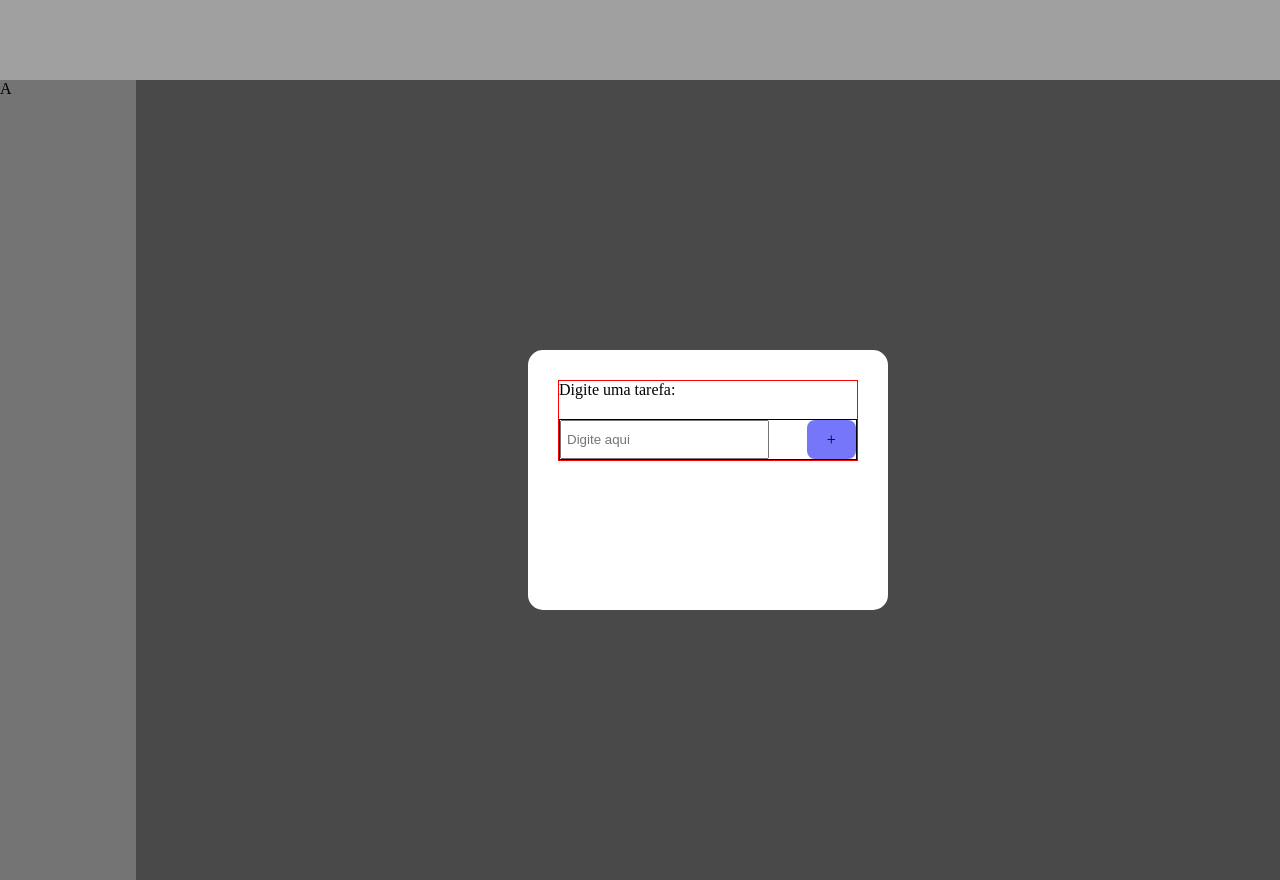
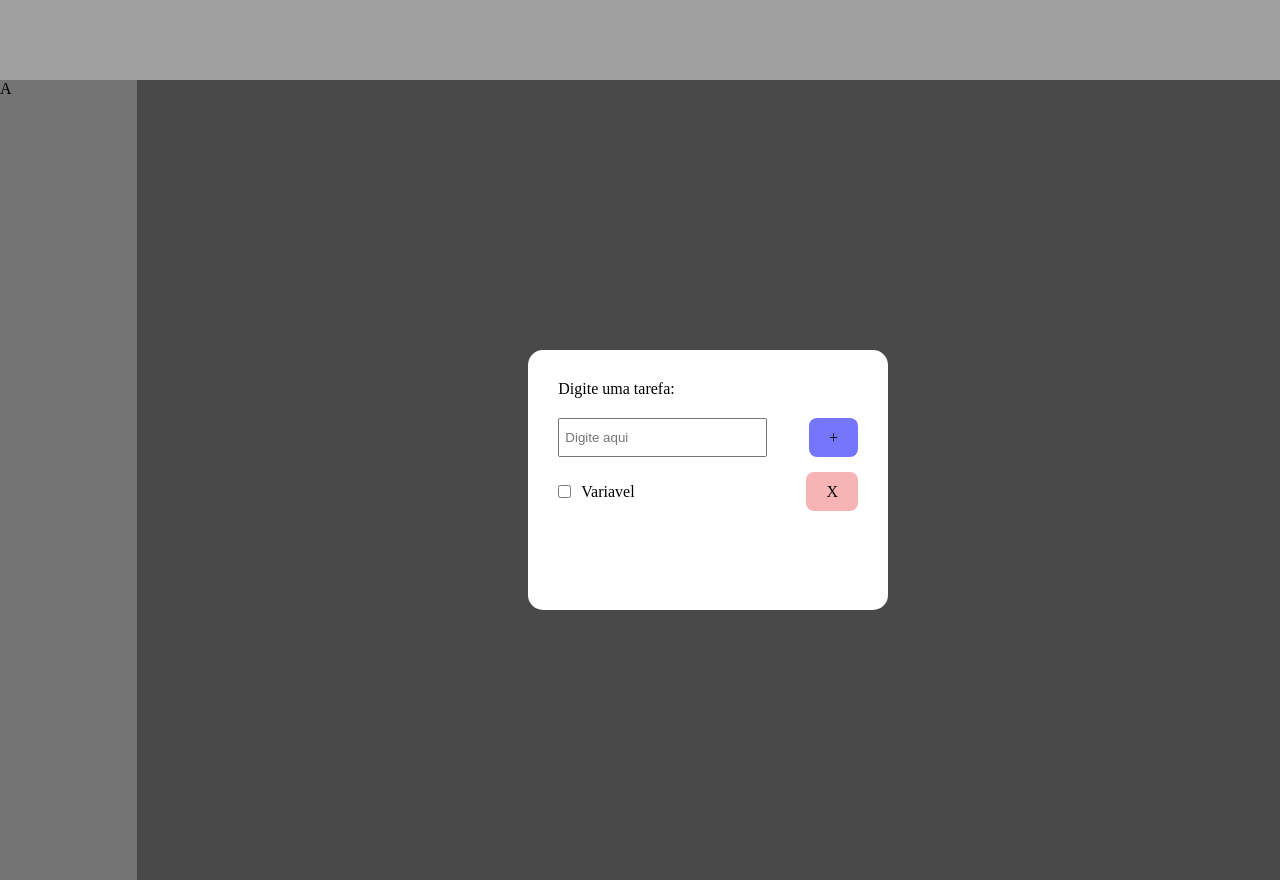
Before and after one commit to marcellx44/Front-End, a React (Vite) app in the folder React-To-Do-List/to-do-list/: page / in a window 1280 px wide. Built offline with nearby package versions, Linux system fonts and the light colour scheme.

Commit message:
Adicionei o componente TodoItem

```diff
--- a/React-To-Do-List/to-do-list/src/components/TodoForm/to-do-form.estilos.css
+++ b/React-To-Do-List/to-do-list/src/components/TodoForm/to-do-form.estilos.css
@@ -1,11 +1,12 @@
 .container-form{
-    border: 1px solid red;
+    /* border: 1px solid red; */
     display:flex;
     flex-wrap: wrap;
     align-content: start;
+    margin-bottom:15px;
 }
 .container-submit{
-    border: 1px solid black;
+    /* border: 1px solid black; */
     display:flex;
     flex-basis: 100%;
     justify-content: space-between;
--- a/React-To-Do-List/to-do-list/src/components/TodoItem/TodoItem.tsx
+++ b/React-To-Do-List/to-do-list/src/components/TodoItem/TodoItem.tsx
@@ -0,0 +1,10 @@
+import "./to-do-item.estilos.css"
+export function TodoItem(){
+    return(
+        <div className="container-item">
+            <input type="checkbox" id='check' />
+            <p>Variavel</p>
+            <button id="excluir">X</button>
+        </div>
+    )
+}
--- a/React-To-Do-List/to-do-list/src/components/TodoItem/to-do-item.estilos.css
+++ b/React-To-Do-List/to-do-list/src/components/TodoItem/to-do-item.estilos.css
@@ -0,0 +1,13 @@
+.container-item{
+    /* border: 1px solid green; */
+    display:flex;
+    justify-content: center;
+    align-items: center;
+}
+.container-item>p{
+    padding-left:10px;
+    flex-basis:80%
+}
+#excluir{
+    background-color: rgb(247, 180, 180);
+}
--- a/React-To-Do-List/to-do-list/src/components/TodoList/TodoList.tsx
+++ b/React-To-Do-List/to-do-list/src/components/TodoList/TodoList.tsx
@@ -1,11 +1,11 @@
 import "./to-do-list.estilos.css"
 import { TodoForm } from "../../components/TodoForm/TodoForm.tsx";
-export function TodoList({children}:{children:React.ReactNode}){
+import { TodoItem } from "../TodoItem/TodoItem.tsx";
+export function TodoList(){
     return(
         <div className="container-todolist">
-            <TodoForm>
-
-            </TodoForm>
+            <TodoForm></TodoForm>
+            <TodoItem></TodoItem>
         </div>
     )
 }
```
